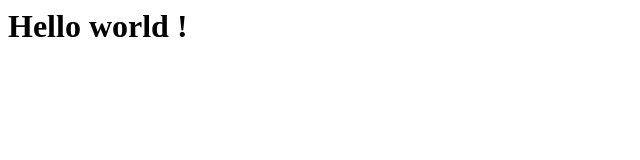
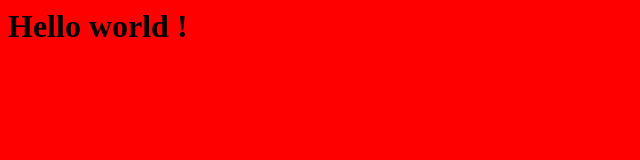
Before and after one commit to zerglysse/hiroki, a plain HTML site: page index.html in a window 1280 px wide. Shown: the whole page, without its empty margins (0-640 px from the left). Drawn offline with Linux system fonts and the light colour scheme.

Commit message:
Red background

```diff
--- a/index.html
+++ b/index.html
@@ -1,5 +1,11 @@
 <html>
-	<head></head>
+	<head>
+		<style>
+			body {
+				background-color: red;
+			}
+		</style>
+	</head>
 	<body>
 		<h1>Hello world !</h1>
 	</body>
```
